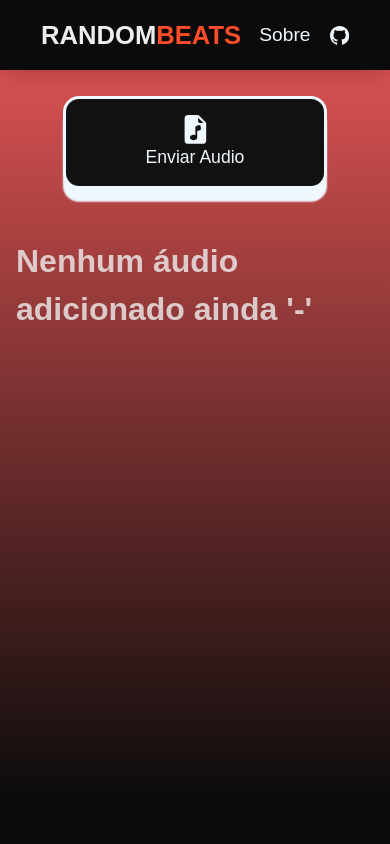
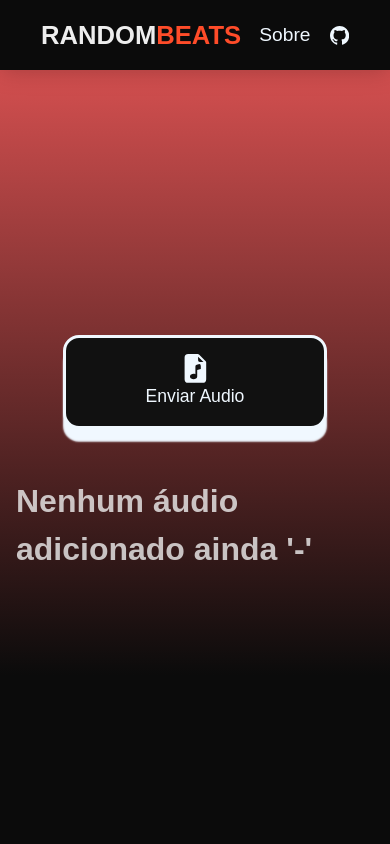
Before and after one commit to Artu-Dev/RandomBeats, a React (Vite) app: page / in a window 390 px wide. Shown: the top 844 px of the page. Built offline with nearby package versions, Linux system fonts and the light colour scheme; a web font is replaced by a local one.

Commit message:
fix responsiveness insues

```diff
--- a/index.html
+++ b/index.html
@@ -1,6 +1,20 @@
 <!doctype html>
 <html lang="pt-BR">
   <head>
+
+    <meta name="author" content="Artur Reis">
+    <meta
+    name="description"
+    content="RandomBeats é um site para reproduzir seus soms em um momento totalmente aleatorio! Você pode configurar os intervalos de tempo e adicionar multiplos audios" />
+    <meta
+    property="og:image"
+    content="https://raw.githubusercontent.com/Artu-Dev/RandomBeats/main/src/assets/randombeatsImage.png" />
+
+    <meta
+      property="og:description"
+      content="RandomBeats é um site para reproduzir seus soms em um momento totalmente aleatorio! Você pode configurar os intervalos de tempo e adicionar multiplos audios" />
+    <meta property="og:title" content="RandomBeats" />
+
     <meta charset="UTF-8" />
     <link rel="icon" type="image/x-icon" href="./src/assets/favicon.ico" />
     <meta name="viewport" content="width=device-width, initial-scale=1.0" />
--- a/src/components/RangeInput/RangeInput.tsx
+++ b/src/components/RangeInput/RangeInput.tsx
@@ -28,7 +28,7 @@ export const RangeInput: FunctionComponent<IRange> = ({text, id, defaultValue, c
 					defaultValue={defaultValue}
 					disabled={disabled}
 				/>
-				<output>{rangeRef.current?.value}</output>
+				<output>{rangeRef.current?.value || "0"}</output>
 			</span>
 		</span>
 	)
--- a/src/pages/MainPage/MainPage.css
+++ b/src/pages/MainPage/MainPage.css
@@ -1,10 +1,11 @@
 .main-container {
 	min-height: 100%;
-	padding-top: 6rem;
 	display: flex;
 	flex-direction: column;
+	justify-content: center;
 	align-items: center;
 	gap: 2rem;
+	padding-top: 6rem;
 }
 
 .no-audio {
@@ -18,4 +19,5 @@
 	flex-direction: column;
 	align-items: center;
 	gap: 1rem;
+	margin-bottom: 1rem;
 }
--- a/src/reset.css
+++ b/src/reset.css
@@ -22,6 +22,7 @@ html, body {
 body {
   line-height: 1.5;
   font-family: 'Gabarito', sans-serif;
-  background: #242424 linear-gradient(#EB5757, #0b0b0b 95%);
+  background: #0b0b0b linear-gradient(#EB5757, #0b0b0b 80%) no-repeat fixed;
   color: #eee;
+	height: 100%;
 }
```
